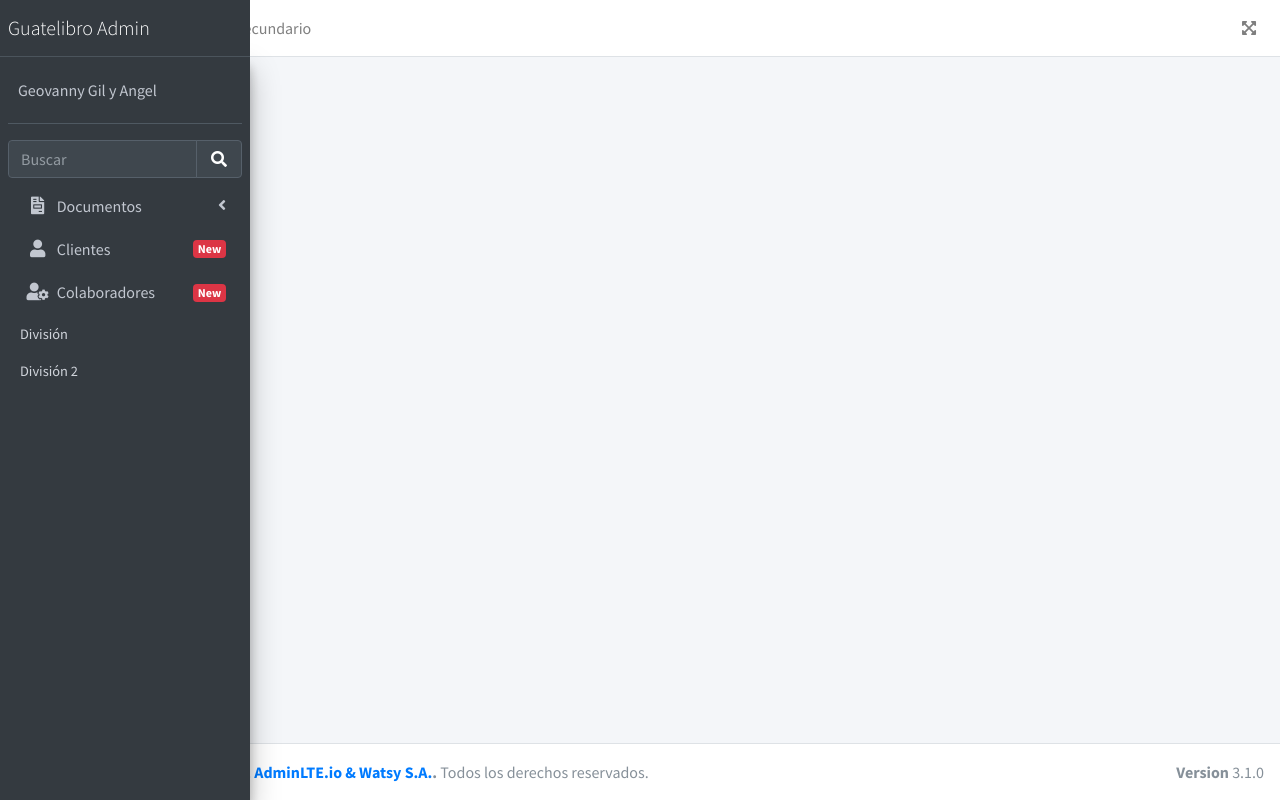
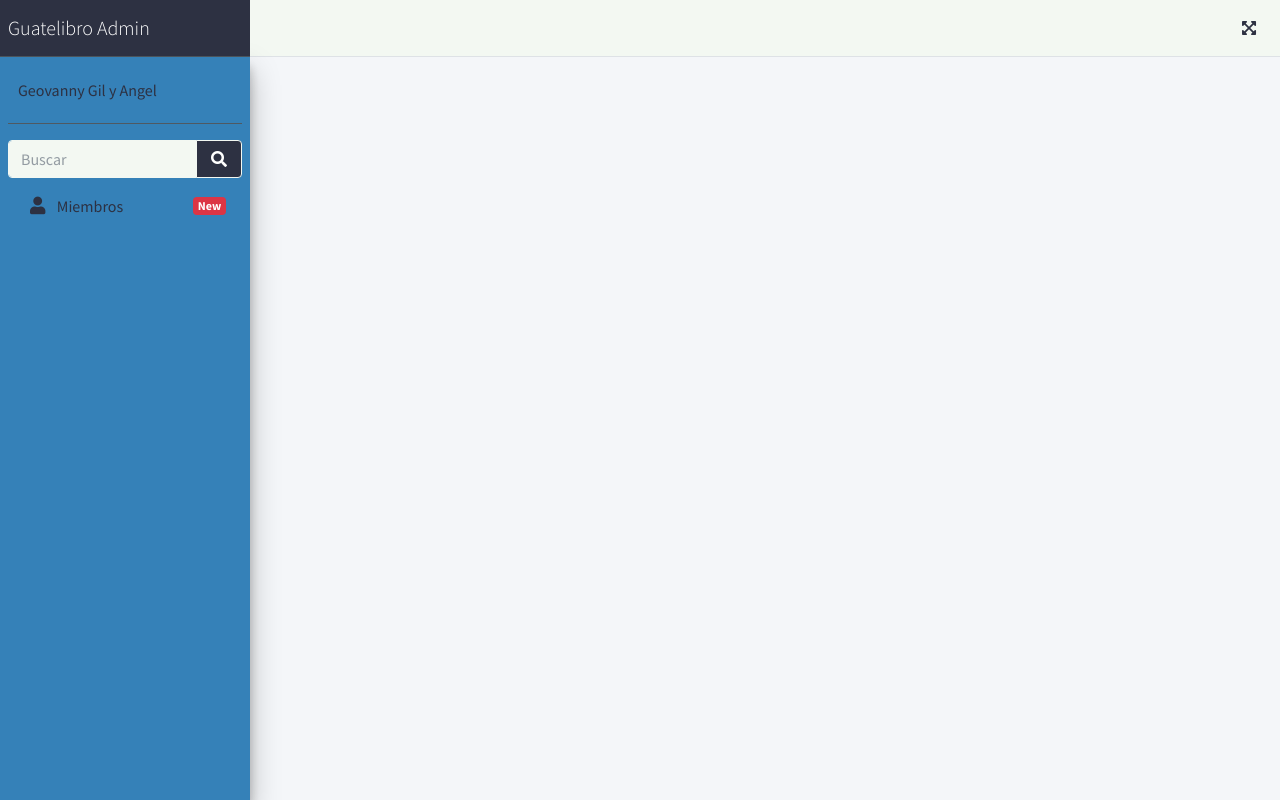
Before and after one commit to GeovannyGil/guatelibro, a PHP site: page / in a window 1280 px wide. Run offline with PHP 8.4, Linux system fonts and the light colour scheme; some libraries are stand-ins or nearby versions.

Commit message:
Definición de paleta de colores

```diff
--- a/css/main.css
+++ b/css/main.css
@@ -1,6 +1,46 @@
 :root {
-  --letter: #4b4b4b;
-  --bg-primary-watsy: #ff6600;
-  --bg-primary-watsy-hover: #ec5f00;
-  --bg-primary-watsy-disabled: #ff8b3e;
+  --letter-light: #f3f8f2;
+  --letter-black: #2d3142;
+  --bg-primary-color: #3581b8;
+  --bg-secondary-color: #2d3142;
+  --bg-terceary-color: #f3f8f2;
 }
+
+/* Tipo de letra Open Sans */
+.sidebar-dark-primary {
+  background-color: var(--bg-primary-color);
+}
+
+.layout-navbar-fixed
+  .wrapper
+  .sidebar-dark-primary
+  .brand-link:not([class*="navbar"]) {
+  background-color: var(--bg-secondary-color);
+}
+
+[class*="sidebar-dark-"] .sidebar a,
+[class*="sidebar-dark-"] .brand-link,
+[class*="sidebar-dark-"] .nav-treeview > .nav-item > .nav-link {
+  color: var(--letter-black);
+}
+
+[class*="sidebar-dark"] .form-control-sidebar {
+  background-color: var(--bg-terceary-color);
+  border: 1px solid var(--bg-terceary-color);
+  color: var(--letter-black);
+}
+
+[class*="sidebar-dark"] .btn-sidebar {
+  background-color: var(--bg-secondary-color);
+  border: 1px solid var(--bg-terceary-color);
+  color: #fff;
+}
+
+.navbar-white {
+  background-color: var(--bg-terceary-color);
+  color: var(--letter-black);
+}
+
+.navbar-light .navbar-nav .nav-link {
+  color: var(--letter-black);
+}
--- a/index.html
+++ b/index.html
@@ -10,13 +10,13 @@
   <link rel="stylesheet"
     href="https://fonts.googleapis.com/css?family=Source+Sans+Pro:300,400,400i,700&display=fallback">
   <!-- Font Awesome -->
-  <link rel="stylesheet" href="css/fontawesome-free/css/all.min.css">
+  <link rel="stylesheet" href="./css/fontawesome-free/css/all.min.css">
   <!-- Theme style -->
-  <link rel="stylesheet" href="css/adminlte.min.css">
+  <link rel="stylesheet" href="./css/adminlte.min.css">
   <!-- Sweet Alert -->
   <link rel="stylesheet" href="./css/sweetAlert/sweetalert2.min.css">
   <!-- Estilo CSS Propio -->
-  <link rel="stylesheet" href="css/main.css">
+  <link rel="stylesheet" href="./css/main.css">
 </head>
 
 <body class="hold-transition sidebar-mini sidebar-collapse layout-navbar-fixed">
@@ -28,12 +28,6 @@
       <ul class="navbar-nav">
         <li class="nav-item">
           <a class="nav-link" data-widget="pushmenu" href="#" role="button"><i class="fas fa-bars"></i></a>
-        </li>
-        <li class="nav-item d-none d-sm-inline-block">
-          <a href="../../index3.html" class="nav-link">Principal</a>
-        </li>
-        <li class="nav-item d-none d-sm-inline-block">
-          <a href="#" class="nav-link">Secundario</a>
         </li>
       </ul>
 
@@ -139,7 +133,7 @@
           <ul class="nav nav-pills nav-sidebar flex-column" data-widget="treeview" role="menu" data-accordion="false">
             <!-- Add icons to the links using the .nav-icon class
                with font-awesome or any other icon font library -->
-            <li class="nav-item">
+            <!-- <li class="nav-item">
               <a href="#" class="nav-link">
                 <i class="nav-icon fas fas fa-file-invoice"></i>
                 <p>
@@ -167,17 +161,17 @@
                   </a>
                 </li>
               </ul>
-            </li>
+            </li> -->
             <li class="nav-item">
               <a href="/clientes" class="nav-link">
                 <i class="nav-icon fas fa-user"></i>
                 <p>
-                  Clientes
+                  Miembros
                   <span class="right badge badge-danger">New</span>
                 </p>
               </a>
             </li>
-            <li class="nav-item">
+            <!-- <li class="nav-item">
               <a href="clientes.html" class="nav-link">
                 <i class="nav-icon fas fa-user-cog"></i>
                 <p>
@@ -185,9 +179,9 @@
                   <span class="right badge badge-danger">New</span>
                 </p>
               </a>
-            </li>
-            <li class="nav-header">División</li>
-            <li class="nav-header">División 2</li>
+            </li> -->
+            <!-- <li class="nav-header">División</li>
+            <li class="nav-header">División 2</li> -->
             <!-- <li class="nav-item">
               <a href="#" class="nav-link">
                 <i class="nav-icon far fa-circle text-danger"></i>
@@ -219,14 +213,7 @@
     </div>
     <!-- /.content-wrapper -->
 
-    <footer class="main-footer">
-      <div class="float-right d-none d-sm-block">
-        <b>Version</b> 3.1.0
-      </div>
-      <strong>Copyright &copy; 2014-2021 <a href="#">AdminLTE.io & Watsy S.A.</a>.</strong> Todos los
-      derechos
-      reservados.
-    </footer>
+
 
     <!-- Control Sidebar -->
     <aside class="control-sidebar control-sidebar-dark">
@@ -237,11 +224,12 @@
   <!-- ./wrapper -->
 
   <!-- jQuery -->
-  <script src="js/jquery/jquery.min.js"></script>
+  <script src="./js/jquery/jquery.min.js"></script>
   <!-- Bootstrap 4 -->
-  <script src="js/bootstrap/bootstrap.bundle.min.js"></script>
+  <script src="./js/bootstrap/bootstrap.bundle.min.js"></script>
   <!-- AdminLTE for demo purposes -->
-  <script src="js/demo.js"></script>
+  <script src="./js/adminlte.min.js"></script>
+  <script src="./js/demo.js"></script>
 </body>
 
 </html>
```
